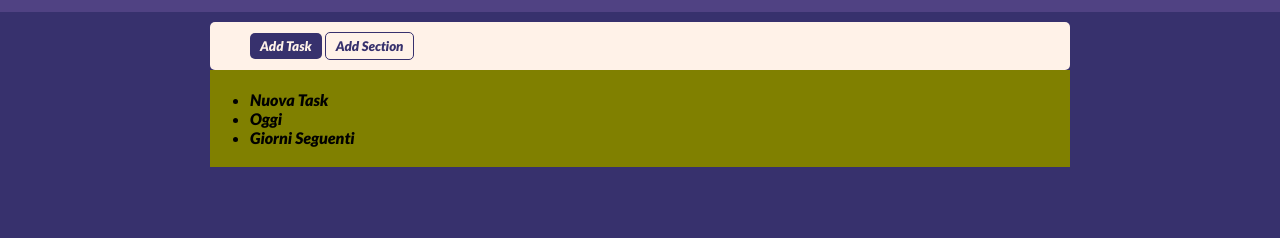
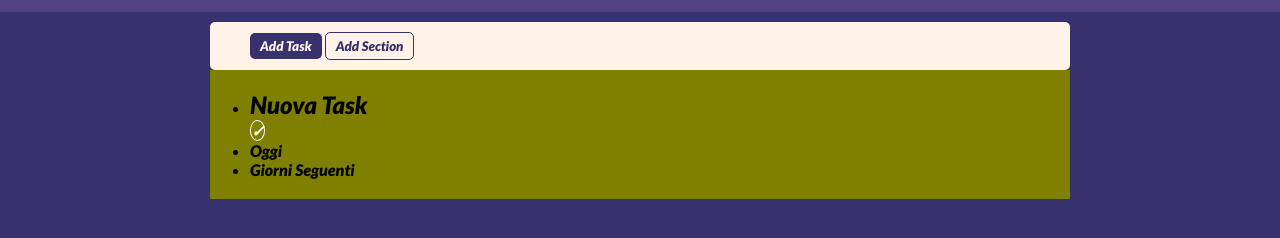
Before and after one commit to antoStr/sb-raiden-list, a plain HTML site: page index.html in a window 1280 px wide. Shown: the part 88-326 px from the top of the page. Drawn offline with Linux system fonts and the light colour scheme.

Commit message:
issue da risolvere

```diff
--- a/index.html
+++ b/index.html
@@ -30,7 +30,13 @@
             <!--main container-->
             <div class="m-cont">
               <ul>
-                <li>Nuova Task</li>
+                <li>
+                  <h2>Nuova Task</h2>
+                  <div>
+                    <span class="tick">&#x2713;</span>
+
+                  </div>
+                  </li>
                 <li>Oggi</li>
                 <li>Giorni Seguenti</li>
               </ul>
--- a/style/style.css
+++ b/style/style.css
@@ -85,3 +85,12 @@ main {
     color: #37316d;
     background-color: #fff2e8;
 }
+
+.tick {
+  width: 20px;
+  height: 20px;
+  color: #fff;
+  border: 1px solid #fff;
+  vertical-align: middle;
+  border-radius: 50%;
+}
```
